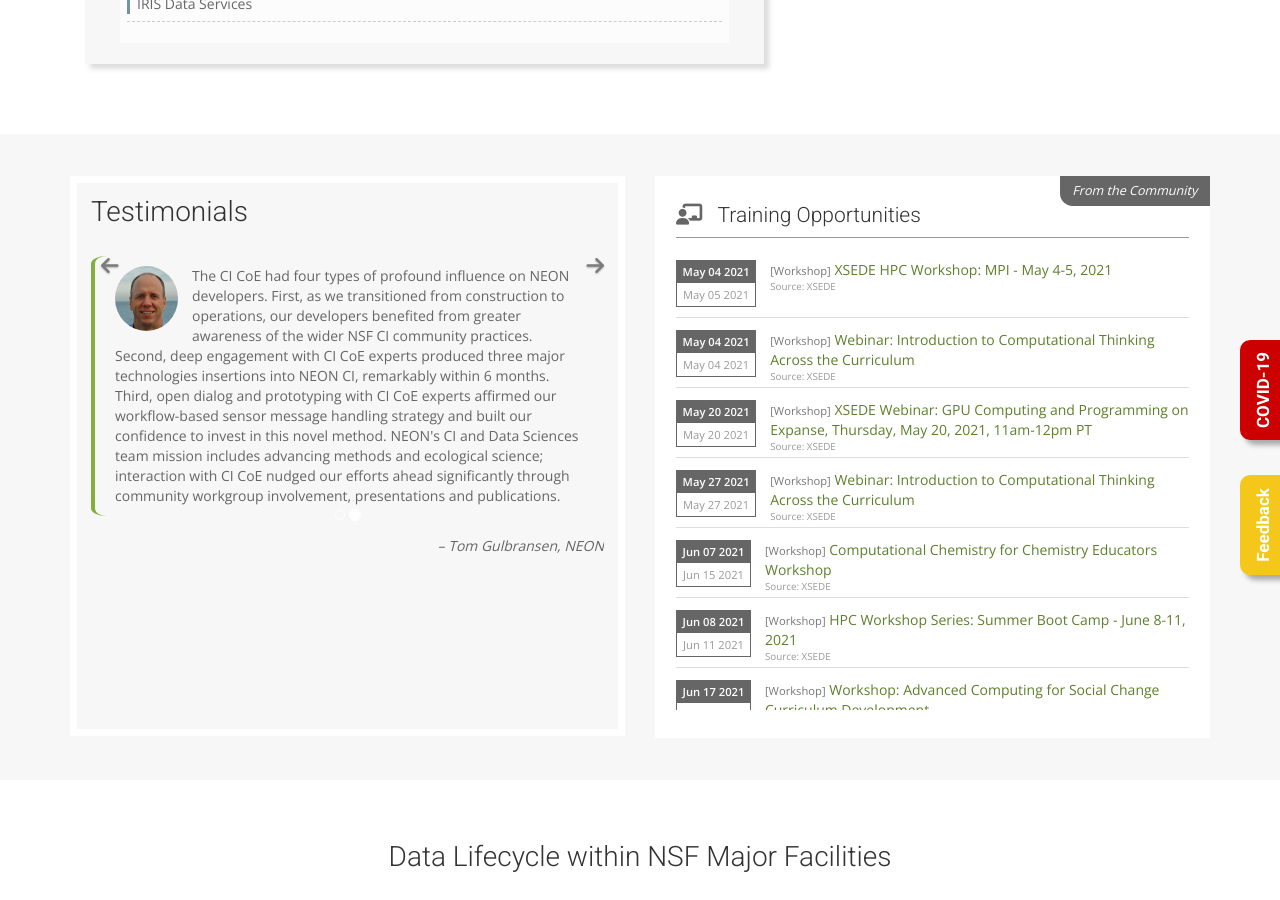
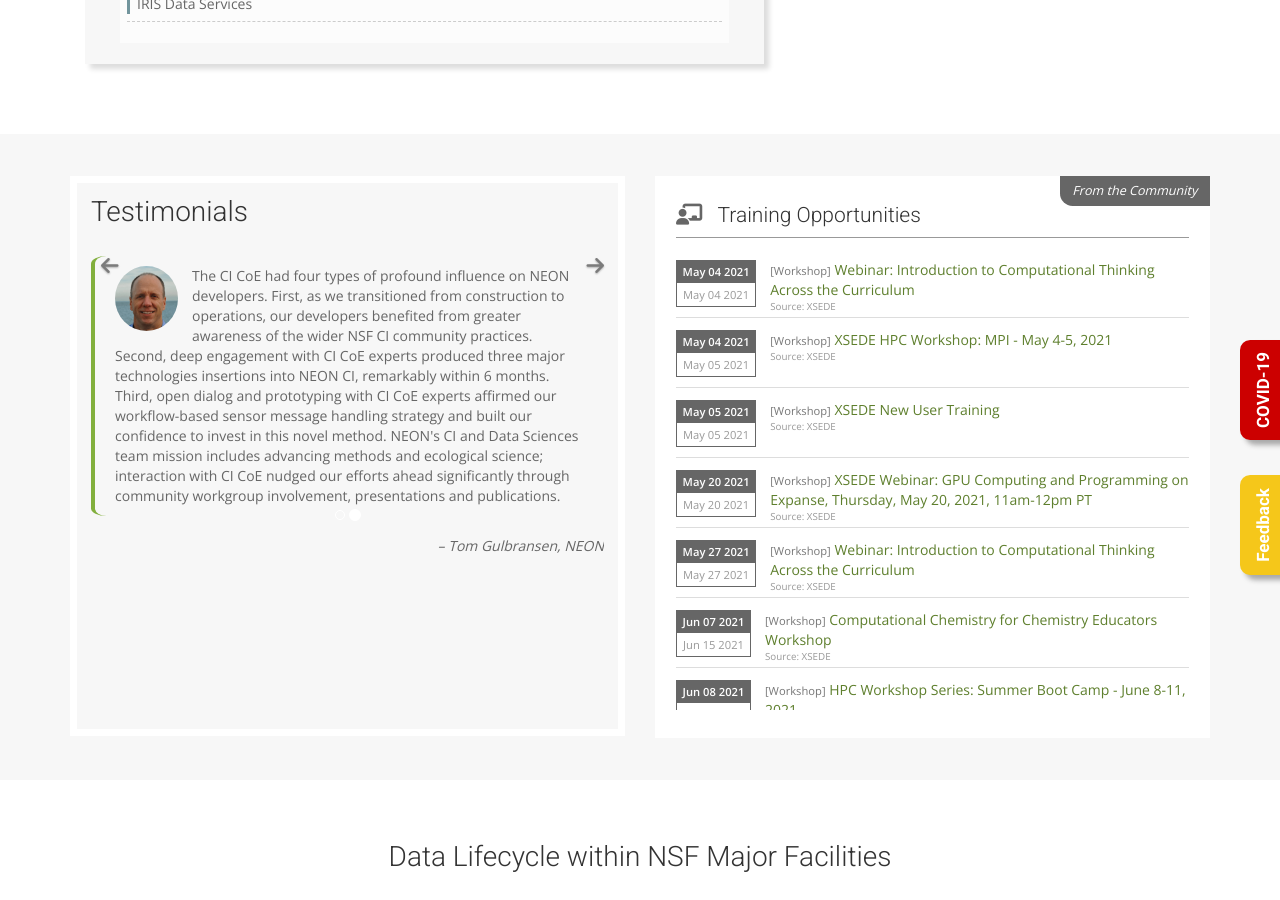
Before and after one commit to cicoe/cicoe.github.io, a Jekyll site: the page built from index.html, in a window 1280 px wide and 900 px high, scrolled down 1099 px. Built offline with Jekyll 4.4.1, drawn with Linux system fonts in a browser that asks for light colours; nearby versions of some CDN libraries; some web fonts are replaced; comment, search, counter and statistics services are not loaded.

Commit message:
updated training events

```diff
--- a/_data/training_opportunities.yml
+++ b/_data/training_opportunities.yml
@@ -1,3 +1,10 @@
+- categroy: Workshop
+  end_date: May 04, 2021
+  source: XSEDE
+  start_date: May 04, 2021
+  time: ''
+  title: 'Webinar: Introduction to Computational Thinking Across the Curriculum'
+  website: "https://www.xsede.org/web/xup/course-calendar/-/training-user/class/2334/session/3996/register"
 - categroy: Workshop
   end_date: May 05, 2021
   source: XSEDE
@@ -6,12 +13,12 @@
   title: 'XSEDE HPC Workshop: MPI - May 4-5, 2021'
   website: "https://www.xsede.org/web/xup/course-calendar/-/training-user/class/2336/session/3999/register"
 - categroy: Workshop
-  end_date: May 04, 2021
+  end_date: May 05, 2021
   source: XSEDE
-  start_date: May 04, 2021
+  start_date: May 05, 2021
   time: ''
-  title: 'Webinar: Introduction to Computational Thinking Across the Curriculum'
-  website: "https://www.xsede.org/web/xup/course-calendar/-/training-user/class/2334/session/3996/register"
+  title: XSEDE New User Training
+  website: "https://www.xsede.org/web/xup/course-calendar/-/training-user/class/1771/session/4000/register"
 - categroy: Workshop
   end_date: May 20, 2021
   source: XSEDE
```
